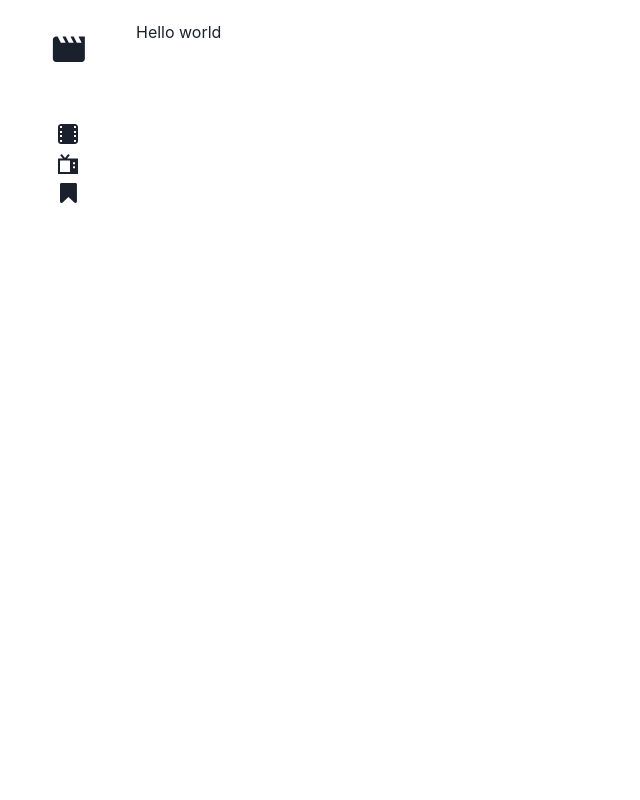
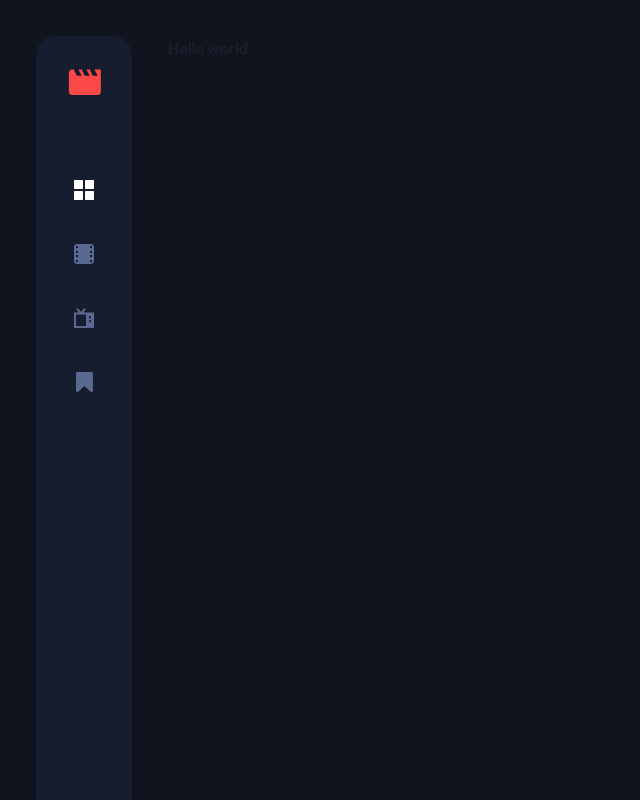
Before and after one commit to adenh93/entertainment-web, a Next.js app in the folder app/: page / in a window 1280 px wide. Shown: the top 800 px of the page, without its empty margins (0-640 px from the left). Built offline with nearby package versions, Linux system fonts and the light colour scheme.

Commit message:
feat: updated _app page component to wrap rendered component in main element

```diff
--- a/app/src/pages/_app.tsx
+++ b/app/src/pages/_app.tsx
@@ -1,12 +1,15 @@
 import { ChakraProvider } from '@chakra-ui/react'
 import type { AppProps } from 'next/app'
 import Layout from '@/components/Layout'
+import theme from '@/theme'
 
 export default function App({ Component, pageProps }: AppProps) {
   return (
-    <ChakraProvider>
+    <ChakraProvider theme={theme}>
       <Layout>
-        <Component {...pageProps} />
+        <main>
+          <Component {...pageProps} />
+        </main>
       </Layout>
     </ChakraProvider>
   )
```
